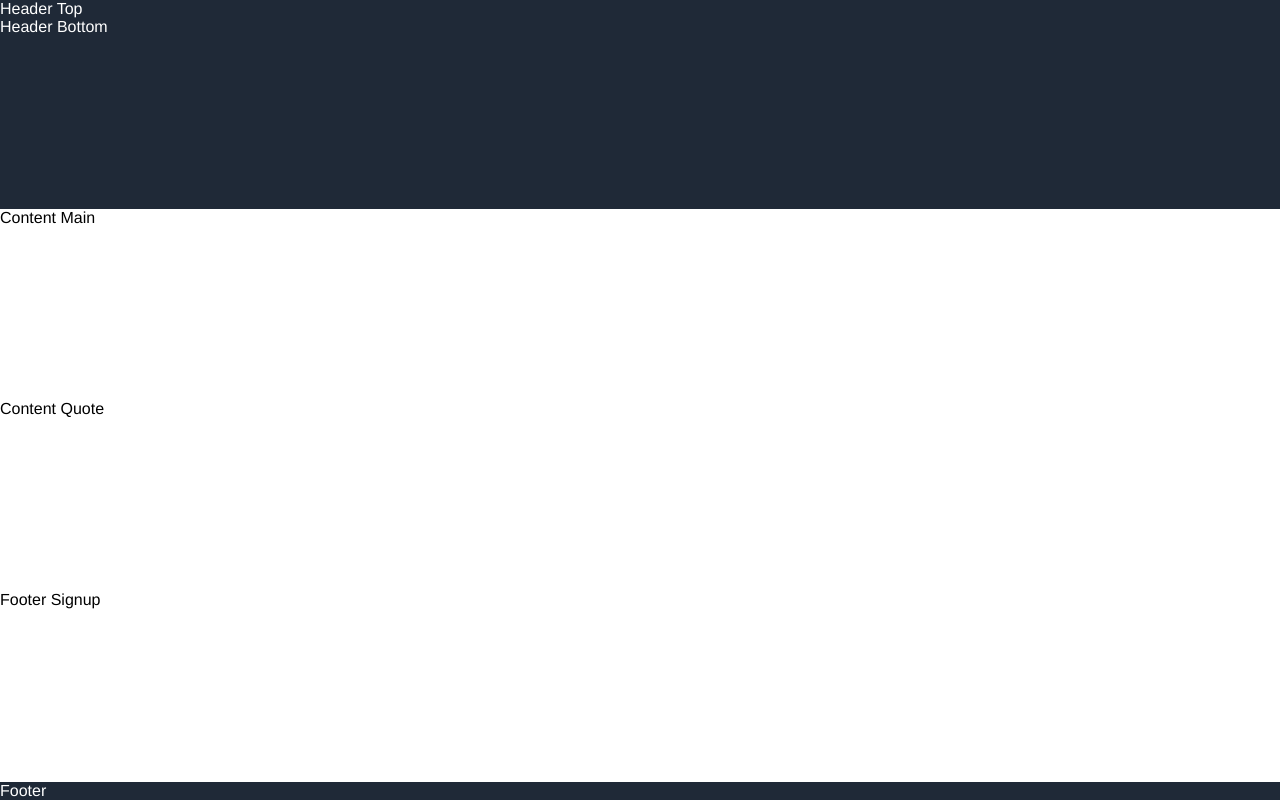
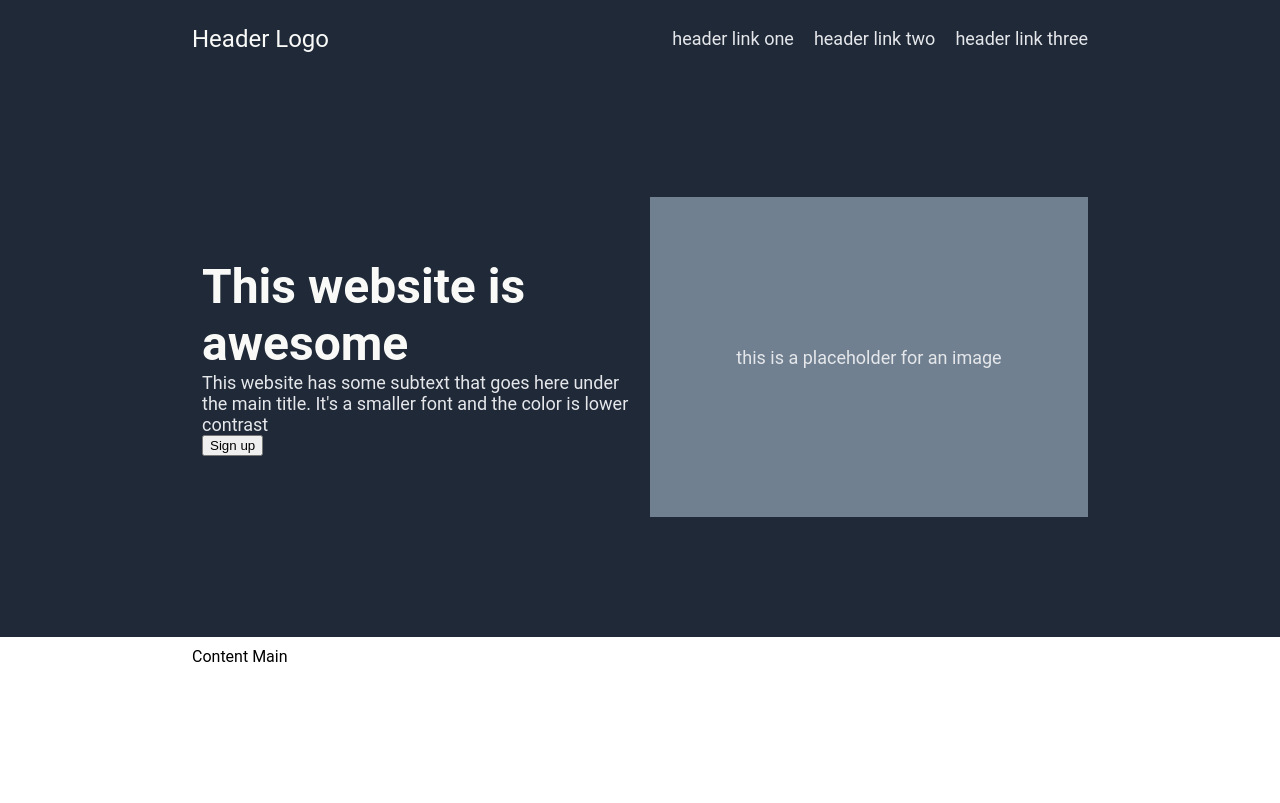
Before and after one commit to iParisienne/odin-projects, a plain HTML site: page foundations-landing-page/index.html in a window 1280 px wide. Shown: the top 803 px of the page. Drawn offline with Linux system fonts and the light colour scheme.

Commit message:
Create top and bottom header html/css

```diff
--- a/foundations-landing-page/index.html
+++ b/foundations-landing-page/index.html
@@ -10,10 +10,24 @@
   <body>
   <div class="wrapper">
     <div class="header-top">
-	Header Top
+		<div class="header-top-logo">Header Logo</div>
+		<div class="header-top-links">
+			<ul>
+				<li><a href="#">header link one</a></li>
+				<li><a href="#">header link two</a></li>
+				<li><a href="#">header link three</a></li>
+			</ul>
+		</div>
 	</div>
 	<div class="header-bottom">
-	Header Bottom
+		<div class="header-bottom-content">
+			<h1>This website is awesome</h1>
+			<p>This website has some subtext that goes here under the main title. It's a smaller font and the color is lower contrast</p>
+			<button>Sign up</button>
+		</div>
+		<div class="header-bottom-placeholder">
+			<p>this is a placeholder for an image</p>
+		</div>
 	</div>
 	<div class="content-main">
 	Content Main
--- a/foundations-landing-page/style.css
+++ b/foundations-landing-page/style.css
@@ -1,25 +1,106 @@
 body {
 	padding: 0;
 	margin: 0;
-	font-family: helvetica, verdana, sans-serif;
+	font-family: roboto, helvetica, verdana, sans-serif;
 }
 
 .wrapper {
 	display: flex;
 	flex-direction: column;
-	justify-content: space-between;
 	min-height: 100vh;
 }
 
 .header-top, .header-bottom, .content-main, .content-quote, .footer-signup, .footer{
 	display: flex;
-}
-
-.header-bottom, .content-main, .content-quote, .footer-signup {
-	flex: 2;
+	padding: 10px 192px 10px 192px;
 }
 
 .header-top, .header-bottom, .footer{
 	background: #1F2937;
 	color: white;
 }
+
+/* -------- HEADER -------- */
+.header-top{
+	min-height: 50px;
+	justify-content: space-between;
+	align-items: center;
+}
+
+.header-top-logo {
+	font-size: 24px;
+	color: #F9FAF8;
+}
+
+.header-top-links{
+	font-size: 18px;
+}
+
+.header-top-links ul {
+	display: flex;
+	list-style: none;
+	gap: 20px;
+}
+
+.header-top-links a {
+	text-decoration: none;
+	color: #E5E7EB;
+}
+
+.header-bottom{
+	flex: 3;
+	align-items: center;
+	min-height: 320px;
+	padding-top: 120px;
+	padding-bottom: 120px;
+}
+
+.header-bottom h1 {
+	margin: 0;
+	font-size: 48px;
+	font-weight: extra-bold;
+	color: #F9FAF8;
+}
+
+.header-bottom p {
+	margin: 0;
+	font-size: 18px;
+	color: #E5E7EB;
+}
+
+.header-bottom-content{
+	flex: 1;
+	margin: 10px;
+}
+
+.header-bottom-placeholder{
+	display: flex;
+	flex: 1;
+	text-align: center;
+	background: #708090;
+	align-self: stretch;
+	align-items: center;
+	justify-content: center;
+}
+
+/* -------- CONTENT -------- */
+.content-main{
+	flex: 3;
+	min-height: 640px;
+}
+
+.content-quote{
+	flex: 3;
+	min-height: 640px;
+	background: #E5E7EB;
+}
+
+/* -------- FOOTER -------- */
+.footer-signup{
+	min-height: 480px;
+	flex: 2;
+}
+
+.footer {
+	min-height: 50px;
+}
```
